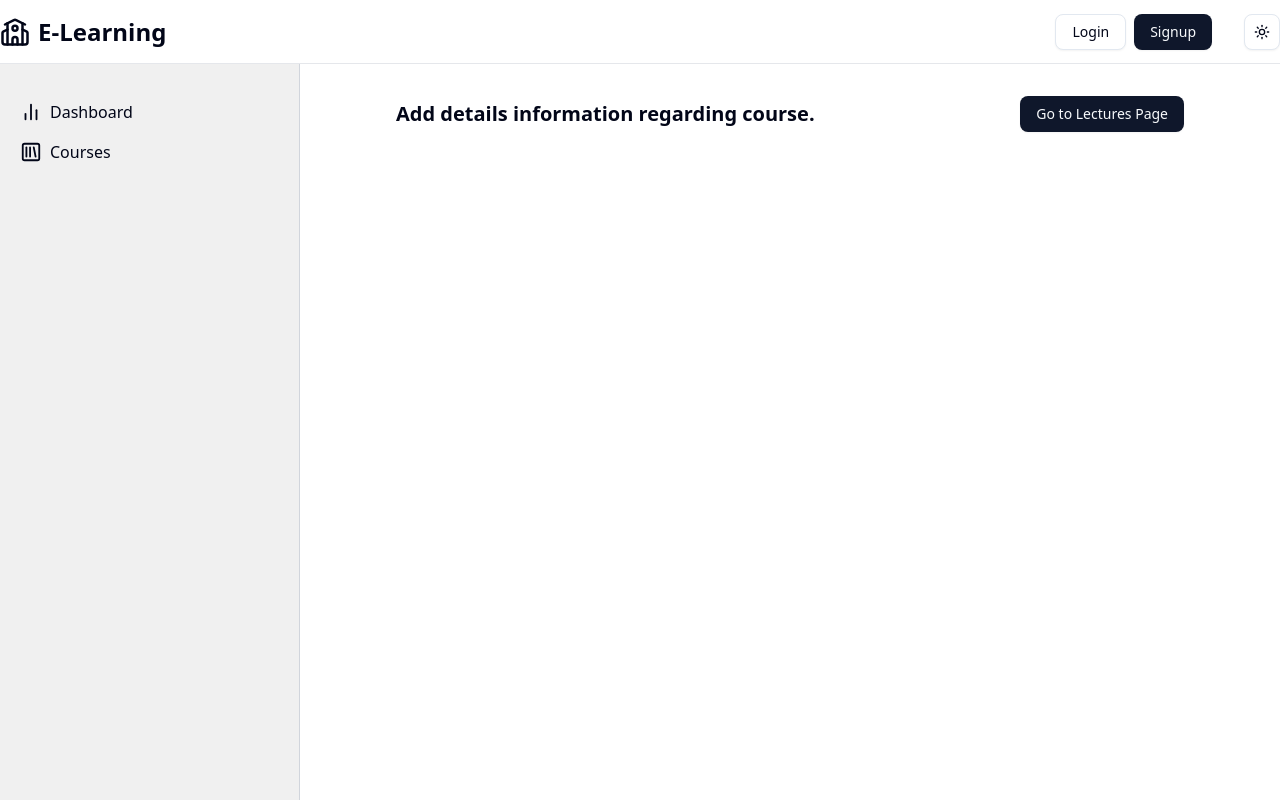
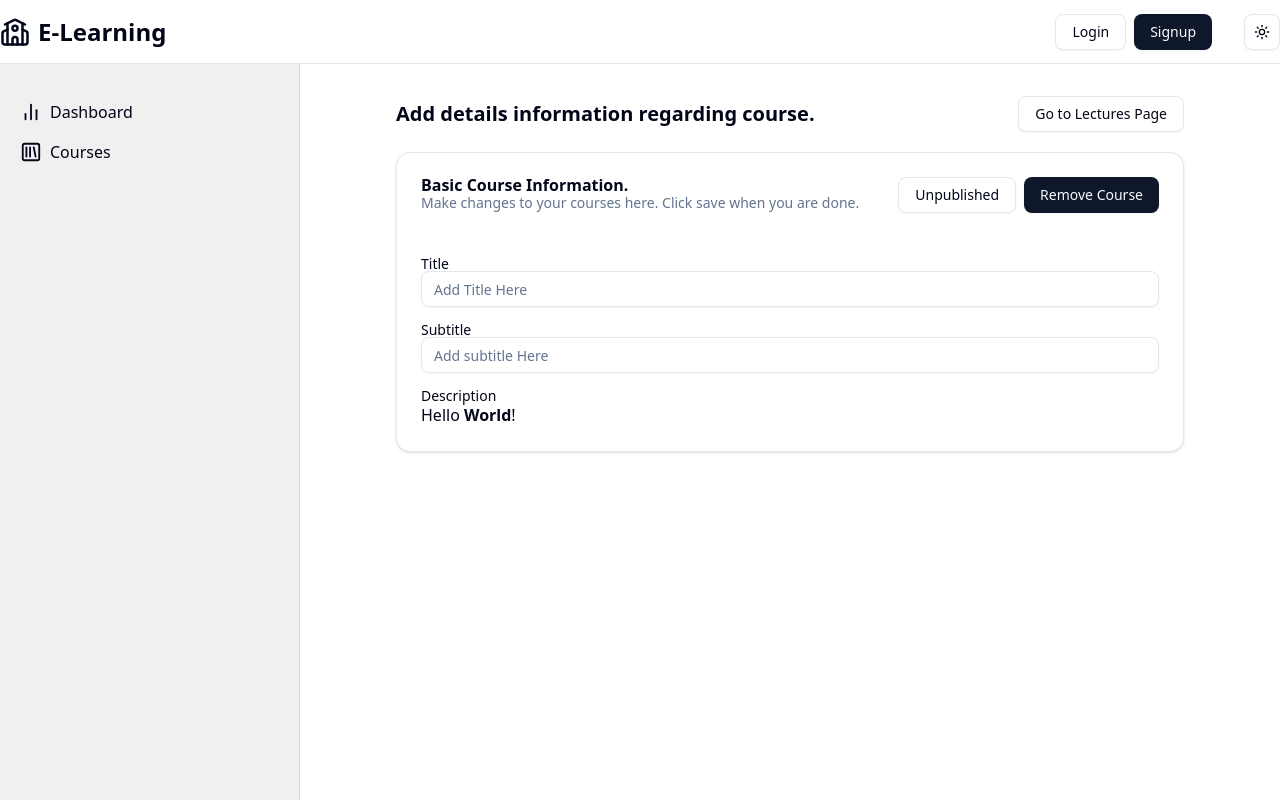
Before and after one commit to Rushikesh7997/learning-management-system, a React (Vite) app in the folder frontend/: page /admin/course/1 in a window 1280 px wide. Built offline with nearby package versions, Linux system fonts and the light colour scheme; no server answers.

Commit message:
update course info page

```diff
--- a/frontend/package.json
+++ b/frontend/package.json
@@ -19,6 +19,8 @@
     "@radix-ui/react-tabs": "^1.1.3",
     "@reduxjs/toolkit": "^2.6.0",
     "@tailwindcss/vite": "^4.0.9",
+    "@tiptap/react": "^2.11.7",
+    "@tiptap/starter-kit": "^2.11.7",
     "class-variance-authority": "^0.7.1",
     "clsx": "^2.1.1",
     "lucide-react": "^0.477.0",
--- /dev/null
+++ b/frontend/src/components/RichTextEditor.jsx
@@ -0,0 +1,13 @@
+import { useEditor, EditorContent } from '@tiptap/react';
+import StarterKit from '@tiptap/starter-kit';
+import React from 'react';
+
+export const RichTextEditor = () => {
+
+    const editor = useEditor({
+        extensions: [StarterKit],
+        content: '<p>Hello <strong>World</strong>!</p>',
+    });
+
+    return <EditorContent editor={editor} />;
+}
--- /dev/null
+++ b/frontend/src/pages/admin/course/CourseTab.jsx
@@ -0,0 +1,60 @@
+import { RichTextEditor } from "@/components/RichTextEditor";
+import { Button } from "@/components/ui/button";
+import {
+  Card,
+  CardContent,
+  CardDescription,
+  CardHeader,
+  CardTitle,
+} from "@/components/ui/card";
+import { Input } from "@/components/ui/input";
+import { Label } from "@/components/ui/label";
+import React from "react";
+
+export const CourseTab = () => {
+
+    const isPublished = true;
+
+  return (
+    <Card>
+      <CardHeader className="flex flex-row justify-between">
+        <div>
+          <CardTitle>Basic Course Information.</CardTitle>
+          <CardDescription>
+            Make changes to your courses here. Click save when you are done.
+          </CardDescription>
+        </div>
+        <div className="space-x-2">
+          <Button variant="outline">
+            {isPublished ? "Unpublished" : "Published"}
+          </Button>
+          <Button>Remove Course</Button>
+        </div>
+      </CardHeader>
+      <CardContent>
+        <div className="mt-5 space-y-4">
+            <div>
+                <Label>Title</Label>
+                <Input
+                    type='text'
+                    placeholder="Add Title Here"
+                    name = "courseTitle"
+                />
+            </div>
+            <div>
+                <Label>Subtitle</Label>
+                <Input
+                    type='text'
+                    placeholder="Add subtitle Here"
+                    name ="subtitle"
+                />
+            </div>
+            <div>
+                <Label>Description</Label>
+                <RichTextEditor/>
+            </div>
+        </div>
+      </CardContent>
+    </Card>
+  );
+};
--- a/frontend/src/pages/admin/course/EditCourse.jsx
+++ b/frontend/src/pages/admin/course/EditCourse.jsx
@@ -1,6 +1,7 @@
 import { Button } from '@/components/ui/button'
 import React from 'react'
 import { Link } from 'react-router-dom'
+import { CourseTab } from './CourseTab'
 
 export const EditCourse = () => {
   return (
@@ -8,11 +9,12 @@ export const EditCourse = () => {
         <div className="flex-1">
             <div className='flex items-center justify-between mb-5'>
                 <h1 className='font-bold text-xl'>Add details information regarding course.</h1>
-                <Link>
-                    <Button>Go to Lectures Page</Button>
+                <Link to="lecture">
+                    <Button className="hover:text-blue-600" variant="outline">Go to Lectures Page</Button>
                 </Link>
             </div>
         </div>
+        <CourseTab/>
     </div>
   )
 }
```
Also changed, not shown: 1 other file (tests, documents, lock files or other folders).
